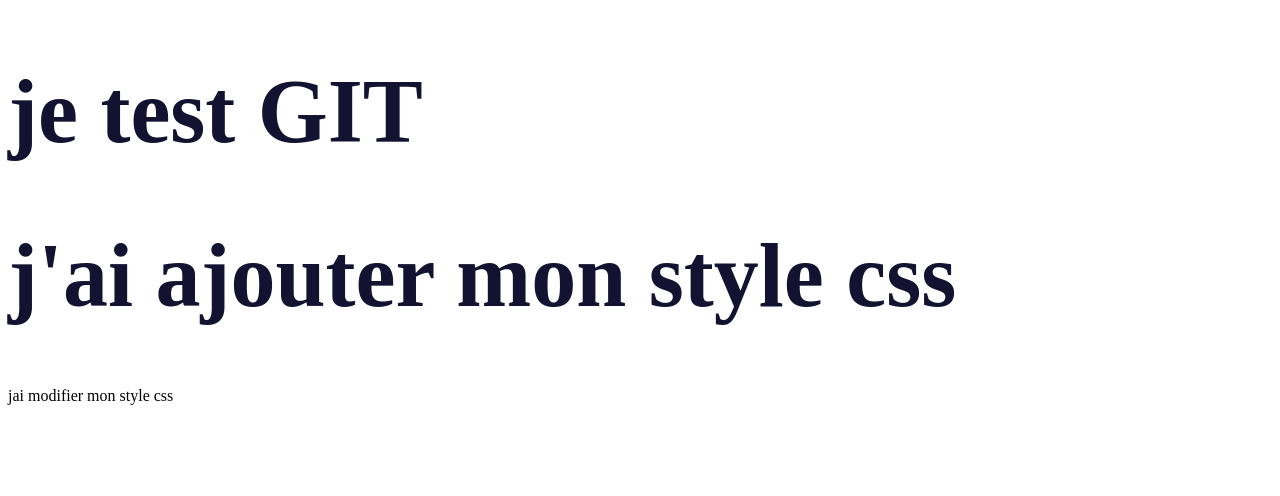
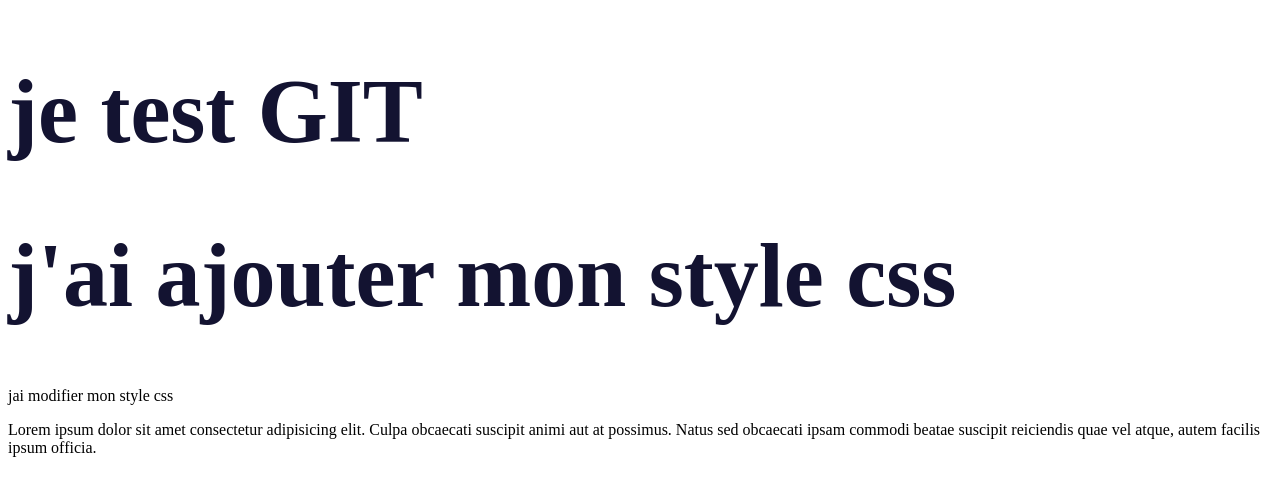
Before and after one commit to erlafdev/testgit, a plain HTML site: page index.html in a window 1280 px wide. Drawn offline with Linux system fonts and the light colour scheme.

Commit message:
initial commit

```diff
--- a/index.html
+++ b/index.html
@@ -10,5 +10,6 @@
     <h1>je test GIT</h1>
     <h1>j'ai ajouter mon style css</h1>
     <p>jai modifier mon style css</p>
+    <p>Lorem ipsum dolor sit amet consectetur adipisicing elit. Culpa obcaecati suscipit animi aut at possimus. Natus sed obcaecati ipsam commodi beatae suscipit reiciendis quae vel atque, autem facilis ipsum officia.</p>
 </body>
 </html>
--- a/style.css
+++ b/style.css
@@ -2,3 +2,6 @@ h1{
     color:#131331;
     font-size: 90px;
 }
+p{
+    font-size: éàpx;
+}
```
